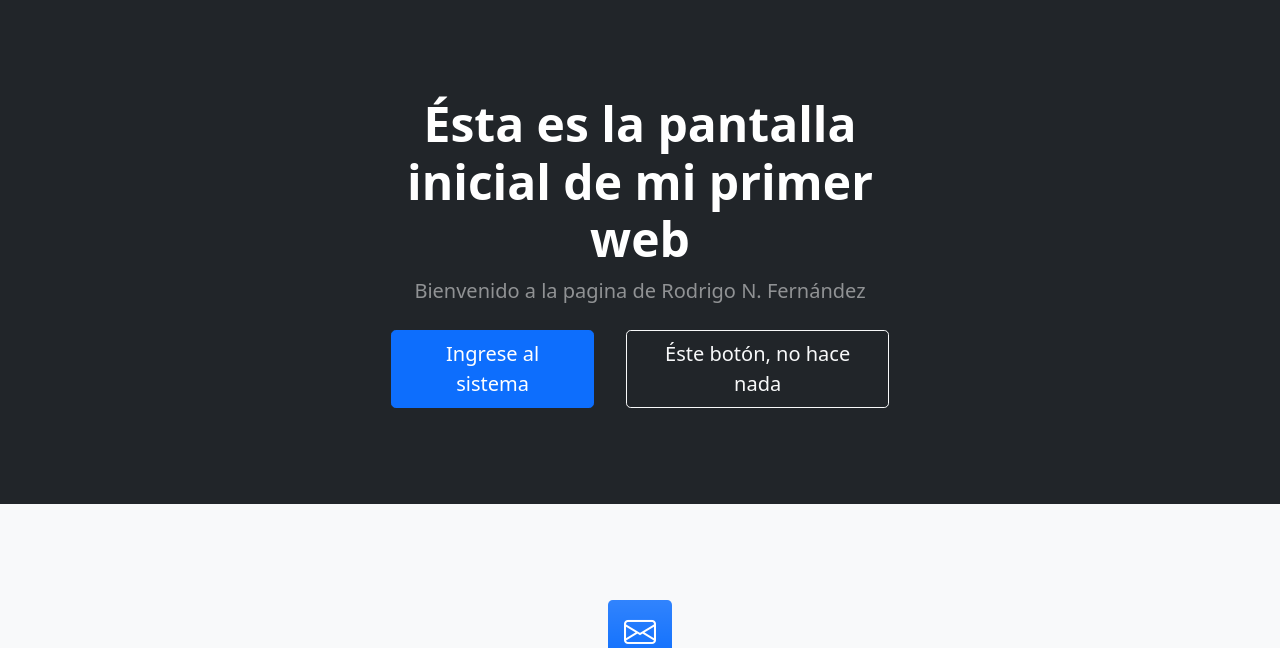
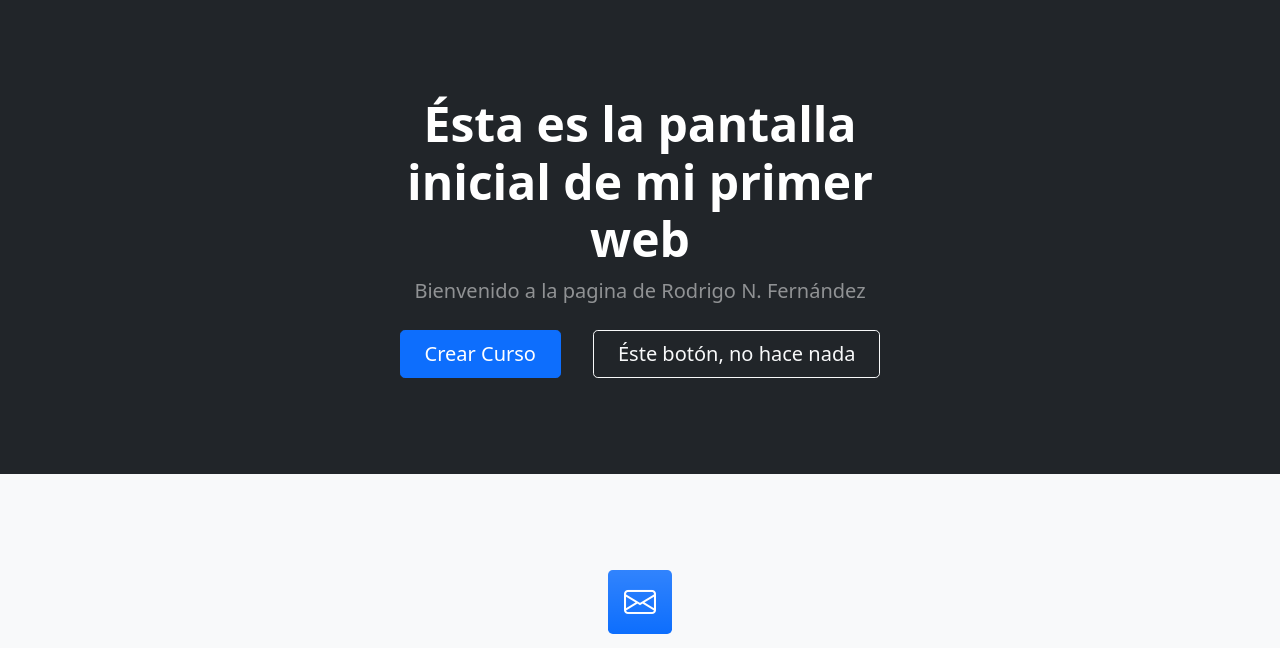
Before and after one commit to coco-fernandez/ProyectoCoder, a Django app: page /coderapp/ in a window 1280 px wide. Shown: the part 57-705 px from the top of the page. Run offline with Django 4.2, Linux system fonts and the light colour scheme; some libraries are stand-ins or nearby versions.

Commit message:
boton de crear curso en pagina de inicio

```diff
--- a/ProyectoCoderApp/templates/ProyectoCoderApp/index.html
+++ b/ProyectoCoderApp/templates/ProyectoCoderApp/index.html
@@ -16,7 +16,7 @@ Inicio - AppCoder
                     <h1 class="display-5 fw-bolder text-white mb-2">Ésta es la pantalla inicial de mi primer web</h1>
                     <p class="lead text-white-50 mb-4">Bienvenido a la pagina de Rodrigo N. Fernández</p>
                     <div class="d-grid gap-3 d-sm-flex justify-content-sm-center">
-                        <a class="btn btn-primary btn-lg px-4 me-sm-3" href="#features">Ingrese al sistema</a>
+                        <a class="btn btn-primary btn-lg px-4 me-sm-3" href="crear_curso">Crear Curso</a>
                         <a class="btn btn-outline-light btn-lg px-4" href="#!">Éste botón, no hace nada</a>
                     </div>
                 </div>
--- a/ProyectoCoderApp/views.py
+++ b/ProyectoCoderApp/views.py
@@ -23,7 +23,7 @@ def crear_curso(request):    # clase de creacion de curso por formulario de web
         info_formulario=request.POST
         curso=Curso(nombre=request.POST["nombre"],comision=int(request.POST["comision"]))
         curso.save()    #guarda en la DB
-        return redirect("inicio")
+        return redirect("cursos")
 
     else:
         return render(request,'ProyectoCoderApp/formulario_curso.html',{})
```
Also changed, not shown: db.sqlite3.
